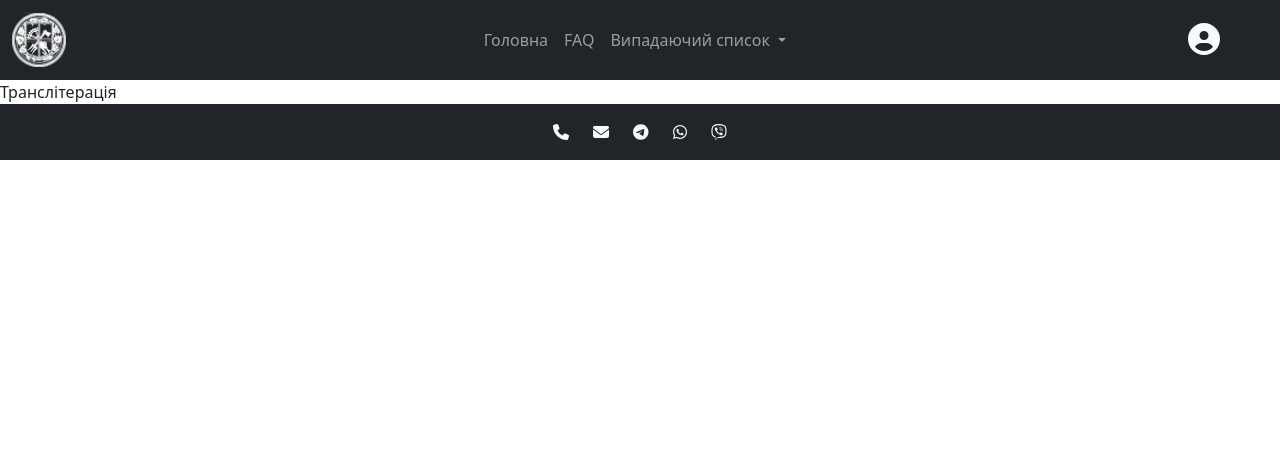
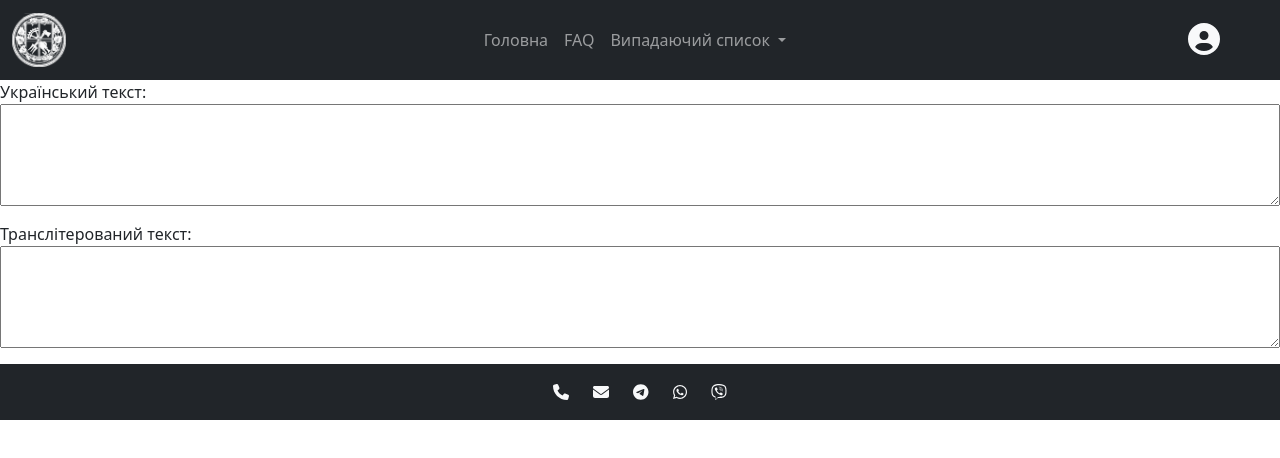
Before and after one commit to ke1wi-goose/web_labs, a Vue app in the folder web-project/: page /transliteration in a window 1280 px wide. Shown: the top 458 px of the page. Built offline with nearby package versions, Linux system fonts and the light colour scheme.

Commit message:
rectangle + translit

```diff
--- a/web-project/src/components/Navbar.vue
+++ b/web-project/src/components/Navbar.vue
@@ -25,7 +25,7 @@
             </a>
             <ul class="dropdown-menu">
               <li><a class="dropdown-item" href="/chat">Чат</a></li>
-              <li><a class="dropdown-item" href="/rectengular">Прямокутник</a></li>
+              <li><a class="dropdown-item" href="/rectangle">Прямокутник</a></li>
               <li><a class="dropdown-item" href="/transliteration">Транслітерація</a></li>
             </ul>
           </li>
--- /dev/null
+++ b/web-project/src/components/Rectangle.vue
@@ -0,0 +1,90 @@
+<template>
+  <div>
+    <Navbar />
+    <h1>Розрахунок прямокутника</h1>
+
+    <label for="length">Довжина:</label>
+    <input type="number" v-model="length" min="0" step="any" />
+
+    <label for="width">Ширина:</label>
+    <input type="number" v-model="width" min="0" step="any" />
+
+    <p class="result">Периметр: <span>{{ perimeter.toFixed(2) }}</span></p>
+    <p class="result">Площа: <span>{{ area.toFixed(2) }}</span></p>
+    <p class="result">Довжина діагоналі: <span>{{ diagonal.toFixed(2) }}</span></p>
+
+    <p class="error" v-if="error">{{ error }}</p>
+    <Footerbar />
+    <Auth />
+  </div>
+</template>
+
+<script>
+import Footerbar from "./Footerbar.vue";
+import Navbar from "./Navbar.vue";
+import Auth from "./Auth.vue";
+
+export default {
+  name: "Rectangle",
+  data() {
+    return {
+      length: 0,
+      width: 0,
+      error: "",
+    };
+  },
+  computed: {
+    perimeter() {
+      if (this.isValid()) {
+        return 2 * (parseFloat(this.length) + parseFloat(this.width));
+      }
+      return 0;
+    },
+    area() {
+      if (this.isValid()) {
+        return parseFloat(this.length) * parseFloat(this.width);
+      }
+      return 0;
+    },
+    diagonal() {
+      if (this.isValid()) {
+        return Math.sqrt(
+          parseFloat(this.length) ** 2 + parseFloat(this.width) ** 2
+        );
+      }
+      return 0;
+    },
+  },
+  methods: {
+    isValid() {
+      if (this.length <= 0 || this.width <= 0 || isNaN(this.length) || isNaN(this.width)) {
+        this.error = "Будь ласка, введіть дійсні позитивні числа для довжини та ширини.";
+        return false;
+      }
+      this.error = "";
+      return true;
+    },
+  },
+  components: {
+    Navbar,
+    Footerbar,
+    Auth,
+  },
+};
+</script>
+
+<style scoped>
+label {
+  display: block;
+  margin-top: 10px;
+}
+input[type="number"] {
+  width: 100px;
+}
+.result {
+  margin-top: 15px;
+}
+.error {
+  color: red;
+}
+</style>
--- a/web-project/src/components/Rectengular.vue
+++ /dev/null
@@ -1,30 +0,0 @@
-<template>
-  <Navbar />
-  Прямокутник
-  <Footerbar />
-  <Auth />
-</template>
-
-<script>
-import Footerbar from "./Footerbar.vue";
-import Navbar from "./Navbar.vue";
-import Auth from "./Auth.vue";
-export default {
-  name: "Rectengular",
-  methods: {
-    toggle(index) {
-      this.openIndex = this.openIndex === index ? null : index;
-    },
-    isOpen(index) {
-      return this.openIndex === index;
-    },
-  },
-  components: {
-    Navbar,
-    Footerbar,
-    Auth,
-  },
-};
-</script>
-
-<style scoped></style>
--- a/web-project/src/components/Transliteration.vue
+++ b/web-project/src/components/Transliteration.vue
@@ -1,22 +1,119 @@
 <template>
+    <div>
       <Navbar />
-  Транслітерація
+      <div>
+        <label for="inputText">Український текст:</label>
+        <textarea id="inputText" v-model="inputText" rows="4" cols="50"></textarea>
+
+        <label for="outputText">Транслітерований текст:</label>
+        <textarea
+          id="outputText"
+          v-model="outputText"
+          readonly
+          rows="4"
+          cols="50"
+        ></textarea>
+      </div>
       <Footerbar />
       <Auth />
+    </div>
   </template>
 
   <script>
   import Footerbar from "./Footerbar.vue";
   import Navbar from "./Navbar.vue";
   import Auth from "./Auth.vue";
+
   export default {
     name: "Transliteration",
+    data() {
+      return {
+        inputText: "", // Додаємо реактивну змінну для введеного тексту
+      };
+    },
+    computed: {
+      outputText() {
+        if (this.inputText) {
+          return this.transliterate(this.inputText); // Викликаємо метод для транслітерації введеного тексту
+        }
+        return "";
+      },
+    },
     methods: {
-    toggle(index) {
-      this.openIndex = this.openIndex === index ? null : index;
-    },
-    isOpen(index) {
-      return this.openIndex === index;
+      transliterate(text) {
+        const substitution = {
+          а: "a",
+          б: "b",
+          в: "v",
+          г: "h",
+          ґ: "g",
+          д: "d",
+          е: "e",
+          є: "ye",
+          ж: "zh",
+          з: "z",
+          и: "y",
+          і: "i",
+          ї: "yi",
+          й: "y",
+          к: "k",
+          л: "l",
+          м: "m",
+          н: "n",
+          о: "o",
+          п: "p",
+          р: "r",
+          с: "s",
+          т: "t",
+          у: "u",
+          ф: "f",
+          х: "kh",
+          ц: "ts",
+          ч: "ch",
+          ш: "sh",
+          щ: "shch",
+          ю: "yu",
+          я: "ya",
+          ь: "",
+          А: "A",
+          Б: "B",
+          В: "V",
+          Г: "H",
+          Ґ: "G",
+          Д: "D",
+          Е: "E",
+          Є: "Ye",
+          Ж: "Zh",
+          З: "Z",
+          И: "Y",
+          І: "I",
+          Ї: "Yi",
+          Й: "Y",
+          К: "K",
+          Л: "L",
+          М: "M",
+          Н: "N",
+          О: "O",
+          П: "P",
+          Р: "R",
+          С: "S",
+          Т: "T",
+          У: "U",
+          Ф: "F",
+          Х: "Kh",
+          Ц: "Ts",
+          Ч: "Ch",
+          Ш: "Sh",
+          Щ: "Shch",
+          Ю: "Yu",
+          Я: "Ya",
+          ь: "",
+        };
+
+        return text
+          .split("")
+          .map((char) => substitution[char] || char)
+          .join("");
       },
     },
     components: {
@@ -27,4 +124,9 @@ export default {
   };
   </script>
 
-<style scoped></style>
+  <style scoped>
+  textarea {
+    width: 100%;
+    margin-bottom: 10px;
+  }
+  </style>
--- a/web-project/src/js/router.js
+++ b/web-project/src/js/router.js
@@ -4,8 +4,8 @@ import Faq from "../components/Faq.vue";
 import Admin from "../components/Admin.vue";
 import Animation from "../components/Animation.vue";
 import Chat from "../components/Chat.vue";
-import Rectengular from "../components/Rectengular.vue";
 import Transliteration from "../components/Transliteration.vue";
+import Rectangle from "../components/Rectangle.vue";
 
 const routes = [
   {
@@ -34,9 +34,9 @@ const routes = [
     component: Chat,
   },
   {
-    path: "/rectengular",
-    name: "Rectengular",
-    component: Rectengular,
+    path: "/rectangle",
+    name: "Rectangle",
+    component: Rectangle,
   },
   {
     path: "/transliteration",
```
Lines whose indentation alone changed are shown as unchanged.
